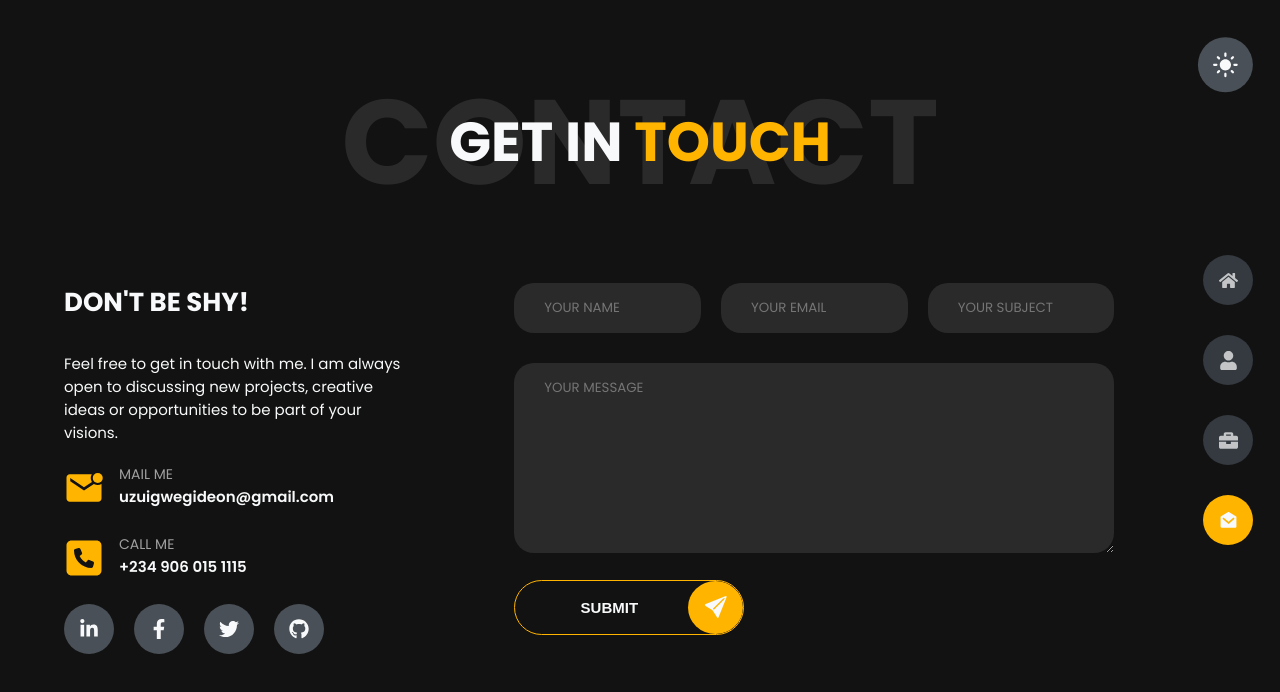
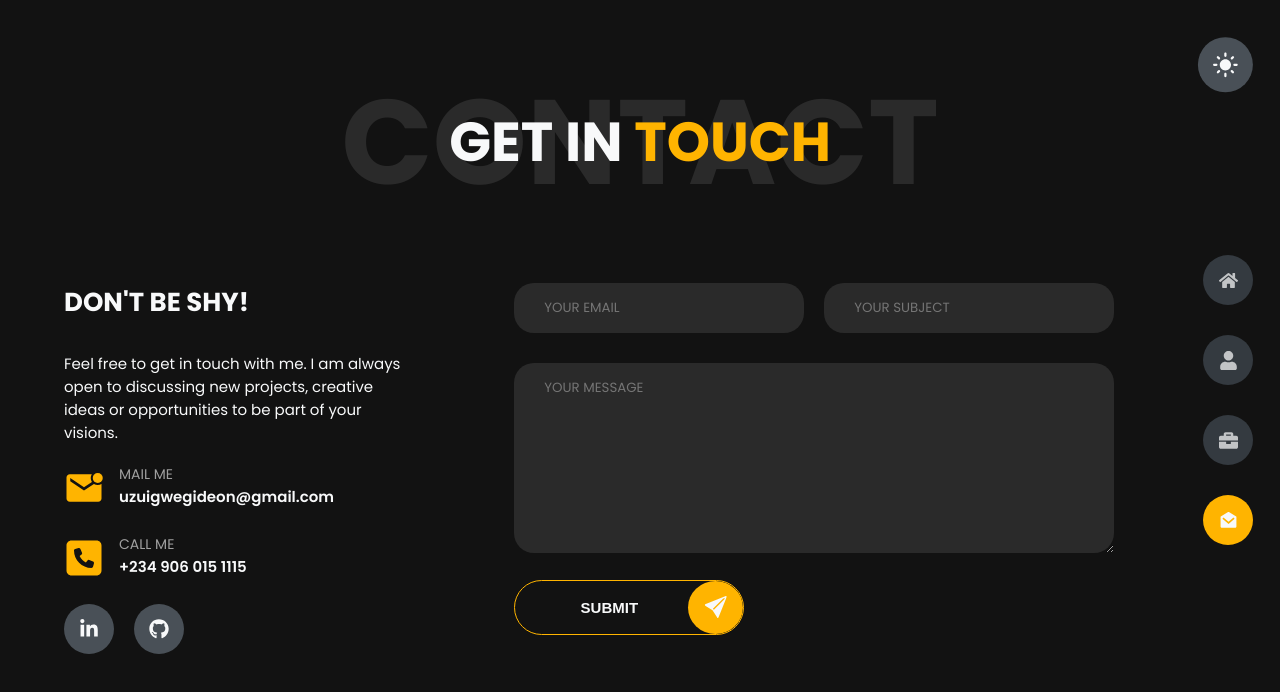
Before and after one commit to GideonUzuigwe/GideonUzuigwe, a React (Vite) app: page /contact-me in a window 1280 px wide. Shown: the top 692 px of the page. Built offline with nearby package versions, Linux system fonts and the light colour scheme.

Commit message:
Ready to push to production

```diff
--- a/package.json
+++ b/package.json
@@ -11,6 +11,7 @@
   },
   "dependencies": {
     "aos": "^2.3.4",
+    "axios": "^1.7.2",
     "framer-motion": "^11.5.4",
     "react": "^18.3.1",
     "react-dom": "^18.3.1",
@@ -19,6 +20,7 @@
     "react-router-dom": "^6.26.1",
     "react-slick": "^0.30.2",
     "react-spinners": "^0.14.1",
+    "reactjs-popup": "^2.0.6",
     "slick-carousel": "^1.8.1"
   },
   "devDependencies": {
--- a/src/components/About/About.jsx
+++ b/src/components/About/About.jsx
@@ -9,6 +9,18 @@ import user from "../../assets/user.jpg";
 
 const About = () => {
   const { theme } = useTheme();
+
+  function downloadResume(e) {
+    const url = "../../resume.pdf";
+    const a = document.createElement("a");
+    a.href = url;
+    a.target = "_blank";
+    a.download = "Resume.pdf";
+    document.body.appendChild(a);
+    a.click();
+    document.body.removeChild(a);
+  }
+
   return (
     <div className="container">
       <Title title1="about " title2="me" subTitle="resume" />
@@ -65,7 +77,7 @@ const About = () => {
               </p>
             </div>
           </div>
-          <button className={`btn ${theme}`}>
+          <button className={`btn ${theme}`} onClick={downloadResume}>
             <span>Download Cv</span>
             <span></span>
             <span className="btn_icon">
--- a/src/components/Contact/Contact.jsx
+++ b/src/components/Contact/Contact.jsx
@@ -1,19 +1,47 @@
-import React, { useEffect } from "react";
+import React, { useEffect, useRef, useState } from "react";
 import "./Contact.css";
 import { IoMdMailUnread } from "react-icons/io";
 import { FaSquarePhone } from "react-icons/fa6";
 import { FaLinkedinIn } from "react-icons/fa";
-import { FaFacebookF } from "react-icons/fa";
-import { FaTwitter } from "react-icons/fa";
 import { BsFillSendFill } from "react-icons/bs";
 import { FaGithub } from "react-icons/fa";
 import { useTheme } from "../ThemeProvider/ThemeProvider";
+import axios from "axios";
+import Popup from "../../components/Popup Lib/PopupLib";
 
 const Contact = () => {
   const { theme } = useTheme();
   useEffect(() => {
     document.title = "Gideon - Get In Touch With Me";
   }, []);
+
+  const [email, setEmail] = useState("");
+  const [subject, setSubject] = useState("");
+  const [message, setMessage] = useState("");
+  const submitBtn = useRef(null);
+
+  // https://email-api-bqjz.onrender.com
+
+  async function submitFormDetails(e) {
+    let prevText = submitBtn.current.innerHTML;
+    submitBtn.current.innerHTML = "Sending...";
+    e.preventDefault();
+    try {
+      const res = await axios.post("http://localhost:3000/send-mail", {
+        email,
+        subject,
+        message,
+      });
+      console.log(res.data);
+      submitBtn.current.innerHTML = prevText;
+    } catch (err) {
+      submitBtn.current.innerHTML = "Not Sent...";
+      setTimeout(() => {
+        submitBtn.current.innerHTML = prevText;
+      }, 3000);
+    }
+  }
+
   return (
     <div className="container">
       <div className="contact_info">
@@ -49,16 +77,6 @@ const Contact = () => {
               </a>
             </div>
             <div>
-              <a href="https://www.facebook.com/UptodateAcademy212?mibextid=ZbWKwL">
-                <FaFacebookF />
-              </a>
-            </div>
-            <div>
-              <a href="https://x.com/fod_code">
-                <FaTwitter />
-              </a>
-            </div>
-            <div>
               <a href="https://github.com/GideonUzuigwe">
                 <FaGithub />
               </a>
@@ -66,15 +84,35 @@ const Contact = () => {
           </div>
         </div>
         <div className={`contact_form ${theme}`}>
-          <form>
+          <form onSubmit={submitFormDetails}>
             <div>
-              <input type="text" name="name" placeholder="YOUR NAME" />
-              <input type="email" name="email" placeholder="YOUR EMAIL" />
-              <input type="text" name="subject" placeholder="YOUR SUBJECT" />
+              <input
+                type="email"
+                name="email"
+                placeholder="YOUR EMAIL"
+                onChange={(e) => setEmail(e.target.value)}
+                value={email}
+                required
+              />
+              <input
+                type="text"
+                name="subject"
+                placeholder="YOUR SUBJECT"
+                onChange={(e) => setSubject(e.target.value)}
+                value={subject}
+                required
+              />
             </div>
 
-            <textarea rows={8} placeholder="YOUR MESSAGE"></textarea>
-            <button className={`btn ${theme} lg`}>
+            <textarea
+              rows={8}
+              name="message"
+              placeholder="YOUR MESSAGE"
+              onChange={(e) => setMessage(e.target.value)}
+              value={message}
+              required
+            ></textarea>
+            <button className={`btn ${theme} lg`} ref={submitBtn}>
               <span>Submit</span>
               <span></span>
               <span className="btn_icon">
```
Also changed, not shown: 2 other files (tests, documents, lock files or other folders).
